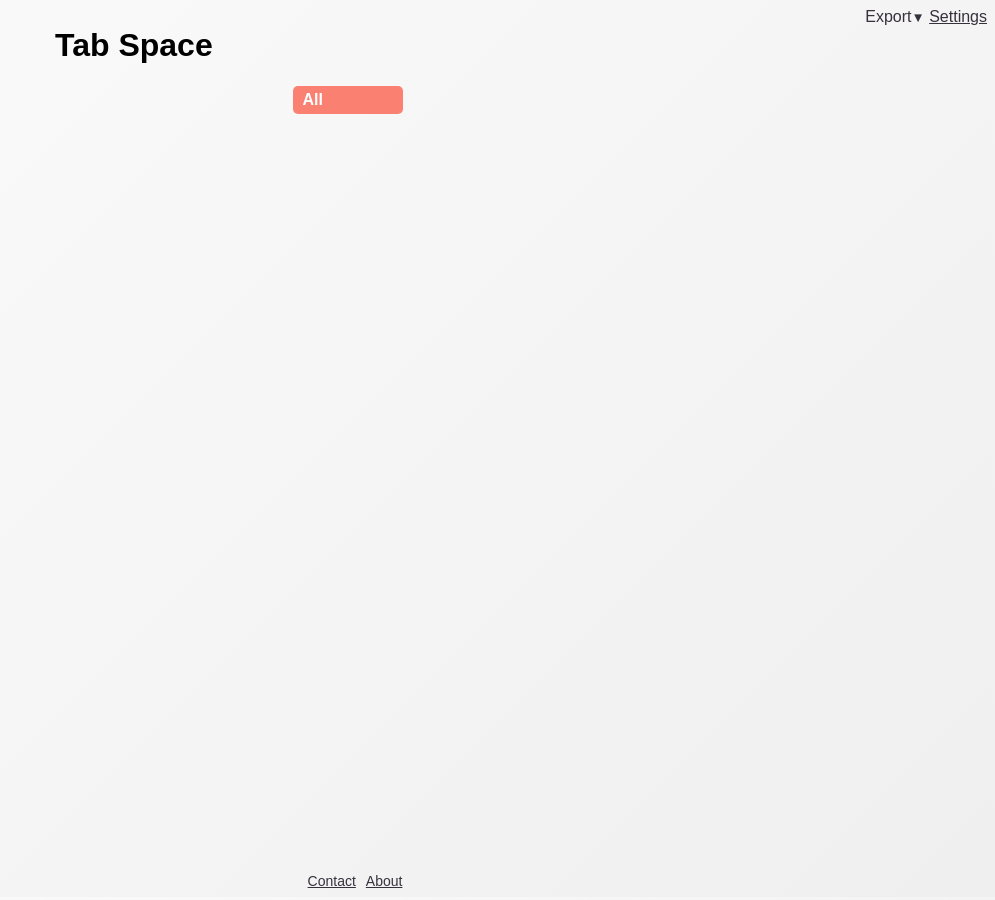
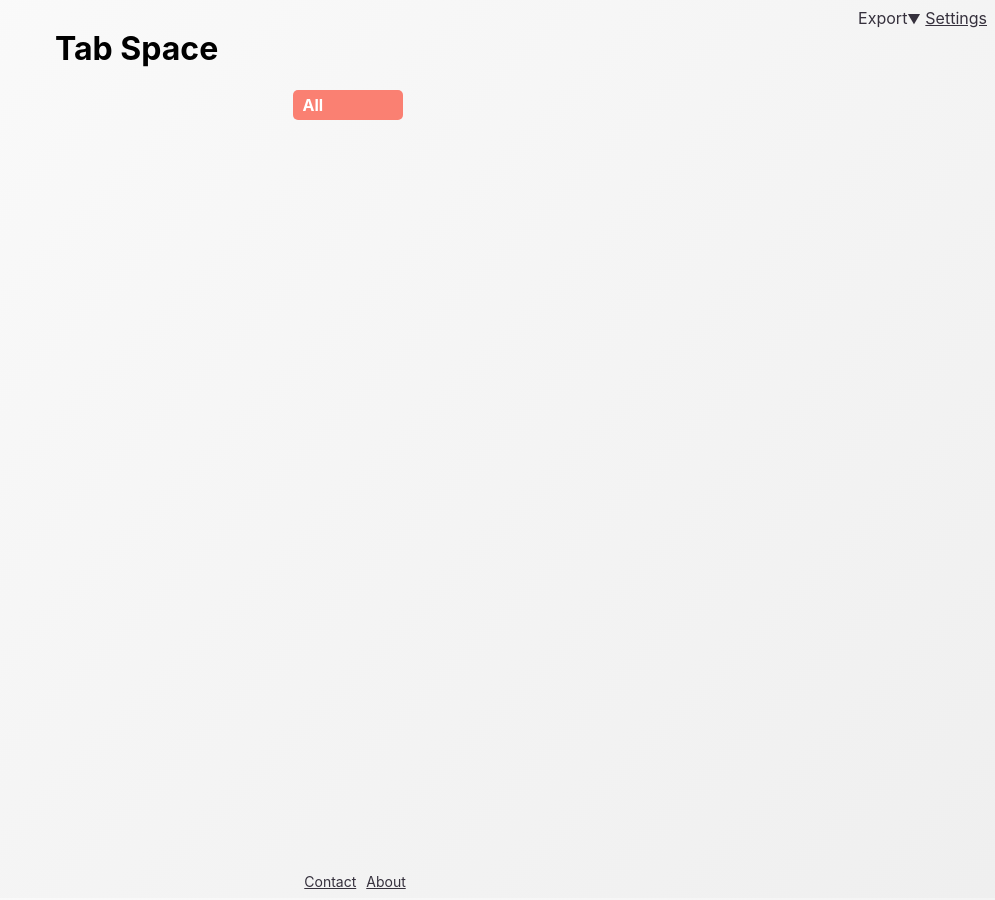
Before and after one commit to yuanzhoucq/Tab-Space, a Jekyll site: the page web/full.html, which Jekyll copies as it is, in a window 1280 px wide. Shown: the whole page, without its empty margins (285-1280 px from the left). Built offline with Jekyll 4.4.1, drawn with Linux system fonts in a browser that asks for light colours; comment, search, counter and statistics services are not loaded.

Commit message:
Compress images and change `font-family` (#2)
minor ui changes

```diff
--- a/web/export.html
+++ b/web/export.html
@@ -2,7 +2,7 @@
 <html>
 <head>
   <meta charset="utf-8">
-  <title>Tab space exported tabs</title>
+  <title>Tab Space Exported Tabs</title>
   <script src="https://cdnjs.cloudflare.com/ajax/libs/velocity/1.2.3/velocity.min.js"></script>
   <!-- prod -->
   <script src="https://cdn.jsdelivr.net/npm/vue@2.6.10"></script>
--- a/web/full.html
+++ b/web/full.html
@@ -2,7 +2,8 @@
 <html>
 <head>
   <meta charset="utf-8">
-  <title>Tab space</title>
+  <title>Tab Space</title>
+  <link rel="icon" href="favicon.ico" type="image/x-icon">
   <script src="https://cdnjs.cloudflare.com/ajax/libs/velocity/1.2.3/velocity.min.js"></script>
   <!-- prod -->
   <script src="https://cdn.jsdelivr.net/npm/vue@2.6.10"></script>
--- a/web/main.css
+++ b/web/main.css
@@ -1,6 +1,6 @@
 body {
     background-image: linear-gradient(-45deg, #efefef, #fbfbfb);
-    font-family: "PingFang SC",sans-serif;
+    font-family: -apple-system,BlinkMacSystemFont,"Segoe UI",Roboto,Oxygen-Sans,Ubuntu,Cantarell,"Helvetica Neue",sans-serif;
 }
 
 li {
```
Also changed, not shown: icon.png, web/favicon.ico (added).
